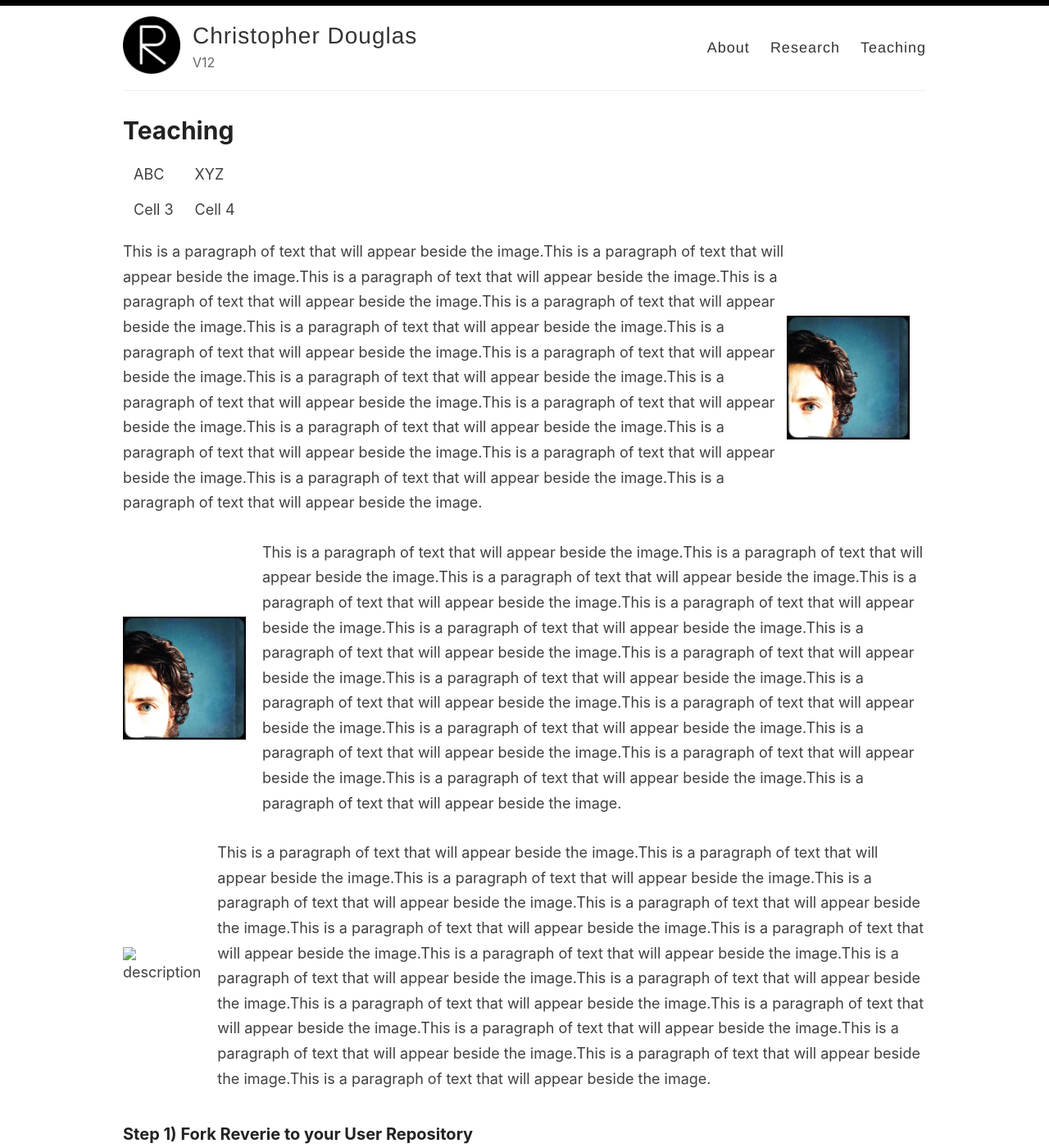
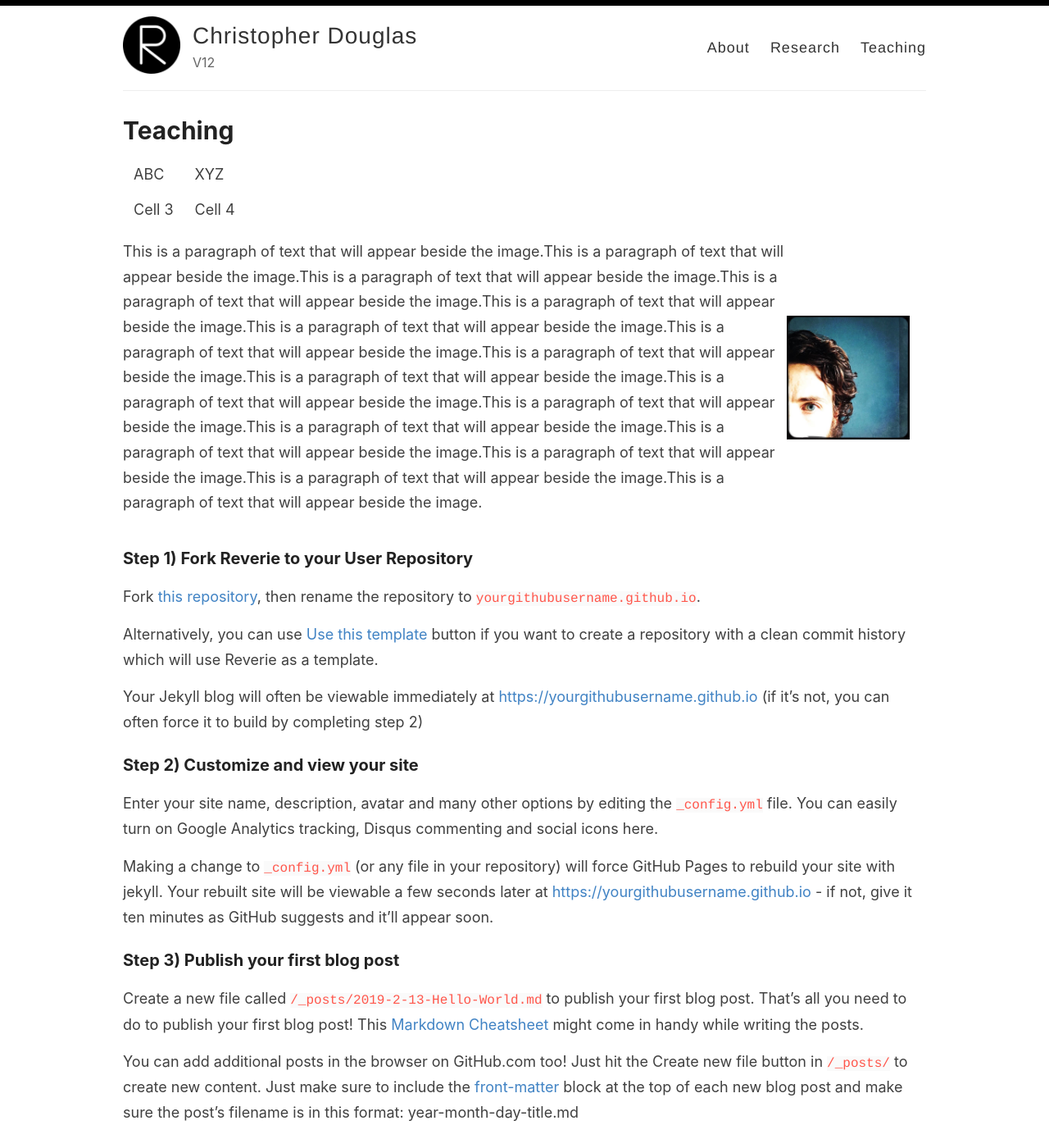
Before and after one commit to cdgls/cdgls.github.io, a Jekyll site: the page built from _pages/teaching.md, in a window 1280 px wide and 1400 px high. Shown: the whole window at 82% size. Built offline with Jekyll 4.4.1, drawn with Linux system fonts in a browser that asks for light colours.

Commit message:
Update teaching.md

```diff
--- a/_pages/teaching.md
+++ b/_pages/teaching.md
@@ -55,21 +55,6 @@ table tr, table td, table th {
     <img src="/images/image.jpg" alt="description" class="content-image" />
 </div>
 
-<div class="content">
-  <img src="https://github.com/cdgls/cdgls.github.io/blob/master/images/image.jpg" alt="description" class="content-image" />
-  <p class="content-text">
-    This is a paragraph of text that will appear beside the image.This is a paragraph of text that will appear beside the image.This is a paragraph of text that will appear beside the image.This is a paragraph of text that will appear beside the image.This is a paragraph of text that will appear beside the image.This is a paragraph of text that will appear beside the image.This is a paragraph of text that will appear beside the image.This is a paragraph of text that will appear beside the image.This is a paragraph of text that will appear beside the image.This is a paragraph of text that will appear beside the image.This is a paragraph of text that will appear beside the image.This is a paragraph of text that will appear beside the image.This is a paragraph of text that will appear beside the image.This is a paragraph of text that will appear beside the image.This is a paragraph of text that will appear beside the image.This is a paragraph of text that will appear beside the image.
-  </p>
-</div>
-
-<div class="content">
-  <img src="images/image.jpg" alt="description" class="content-image" />
-  <p class="content-text">
-    This is a paragraph of text that will appear beside the image.This is a paragraph of text that will appear beside the image.This is a paragraph of text that will appear beside the image.This is a paragraph of text that will appear beside the image.This is a paragraph of text that will appear beside the image.This is a paragraph of text that will appear beside the image.This is a paragraph of text that will appear beside the image.This is a paragraph of text that will appear beside the image.This is a paragraph of text that will appear beside the image.This is a paragraph of text that will appear beside the image.This is a paragraph of text that will appear beside the image.This is a paragraph of text that will appear beside the image.This is a paragraph of text that will appear beside the image.This is a paragraph of text that will appear beside the image.This is a paragraph of text that will appear beside the image.This is a paragraph of text that will appear beside the image.
-  </p>
-</div>
-
-
 
 
 ### Step 1) Fork Reverie to your User Repository
```
